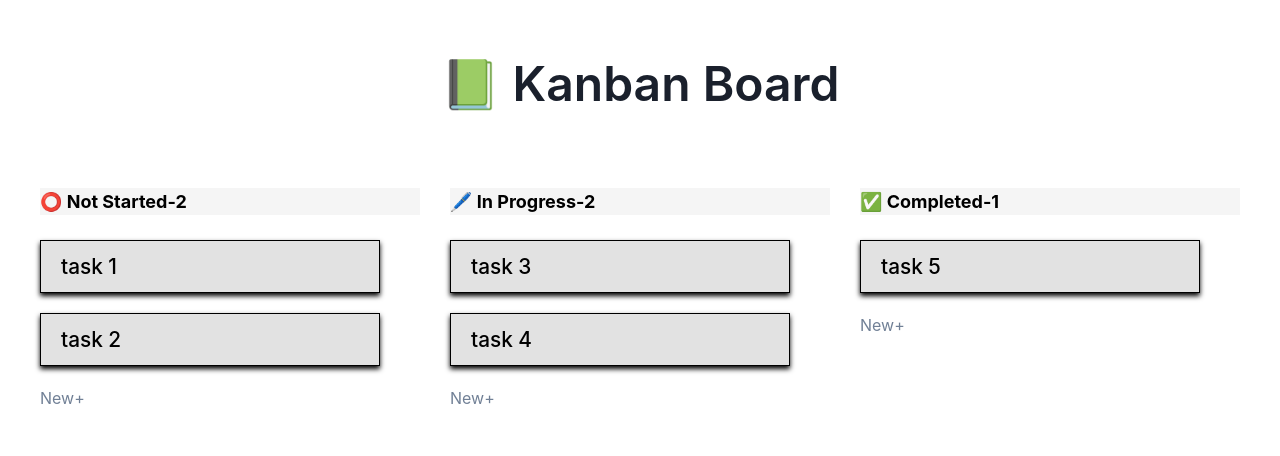
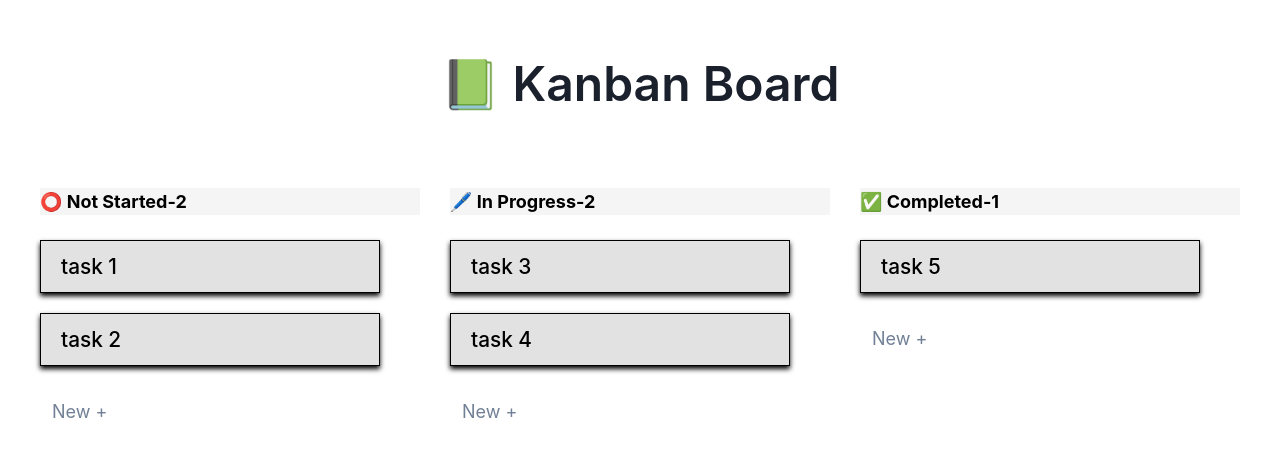
Before and after one commit to prathamrohatgi26/Kanban-board-react, a React (Create React App) app: page / in a window 1280 px wide. Shown: the top 456 px of the page. Built offline with nearby package versions, Linux system fonts and the light colour scheme.

Commit message:
input styling

```diff
--- a/src/components/kanban/index.jsx
+++ b/src/components/kanban/index.jsx
@@ -204,7 +204,7 @@ const Kanban = () => {
                   {provided.placeholder}
                   <input
                     id="inputValue"
-                    placeholder="New+"
+                    placeholder="New +"
                     onKeyUp={(e) => {
                       handleKeyPress(e, section);
                     }}
--- a/src/components/kanban/kanban.scss
+++ b/src/components/kanban/kanban.scss
@@ -41,3 +41,15 @@
 //   font-size: 1.2rem;
 //   border-radius: 5px;
 // }
+
+#inputValue {
+  -webkit-appearance: none;
+  -ms-appearance: none;
+  -moz-appearance: none;
+  appearance: none;
+  padding: 12px;
+  border-radius: 3px;
+  width: 250px;
+  font-size: 18px;
+  outline: none;
+}
```
